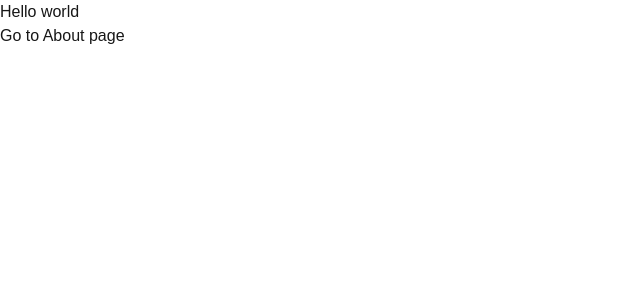
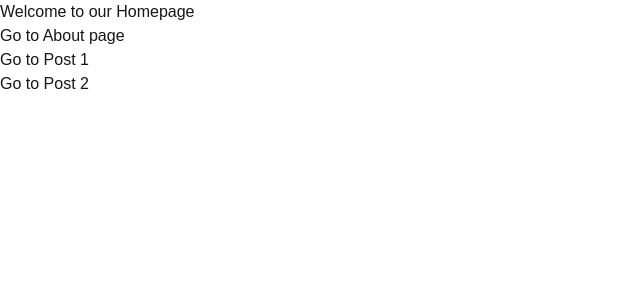
Before and after one commit to pallosp/experimental, a Next.js app in the folder coursera_next_js_intro/: page / in a window 1280 px wide. Shown: the top 300 px of the page, without its empty margins (0-640 px from the left). Built offline with nearby package versions, Linux system fonts and the light colour scheme.

Commit message:
Next.js dynamic routing

```diff
--- a/coursera_next_js_intro/app/page.jsx
+++ b/coursera_next_js_intro/app/page.jsx
@@ -3,8 +3,12 @@ import Link from "next/link";
 export default function Home() {
   return (
     <main>
-      <h1>Hello world</h1>
+      <h1>Welcome to our Homepage</h1>
       <Link href="/about">Go to About page</Link>
+      <br />
+      <Link href="/posts/1">Go to Post 1</Link>
+      <br />
+      <Link href="/posts/2">Go to Post 2</Link>
     </main>
   );
 }
--- /dev/null
+++ b/coursera_next_js_intro/app/posts/[id]/page.jsx
@@ -0,0 +1,8 @@
+export default async function Posts({ params }) {
+  const { id } = await params;
+  return (
+    <main>
+      <h1>Post ID: {id}</h1>
+    </main>
+  );
+}
```
